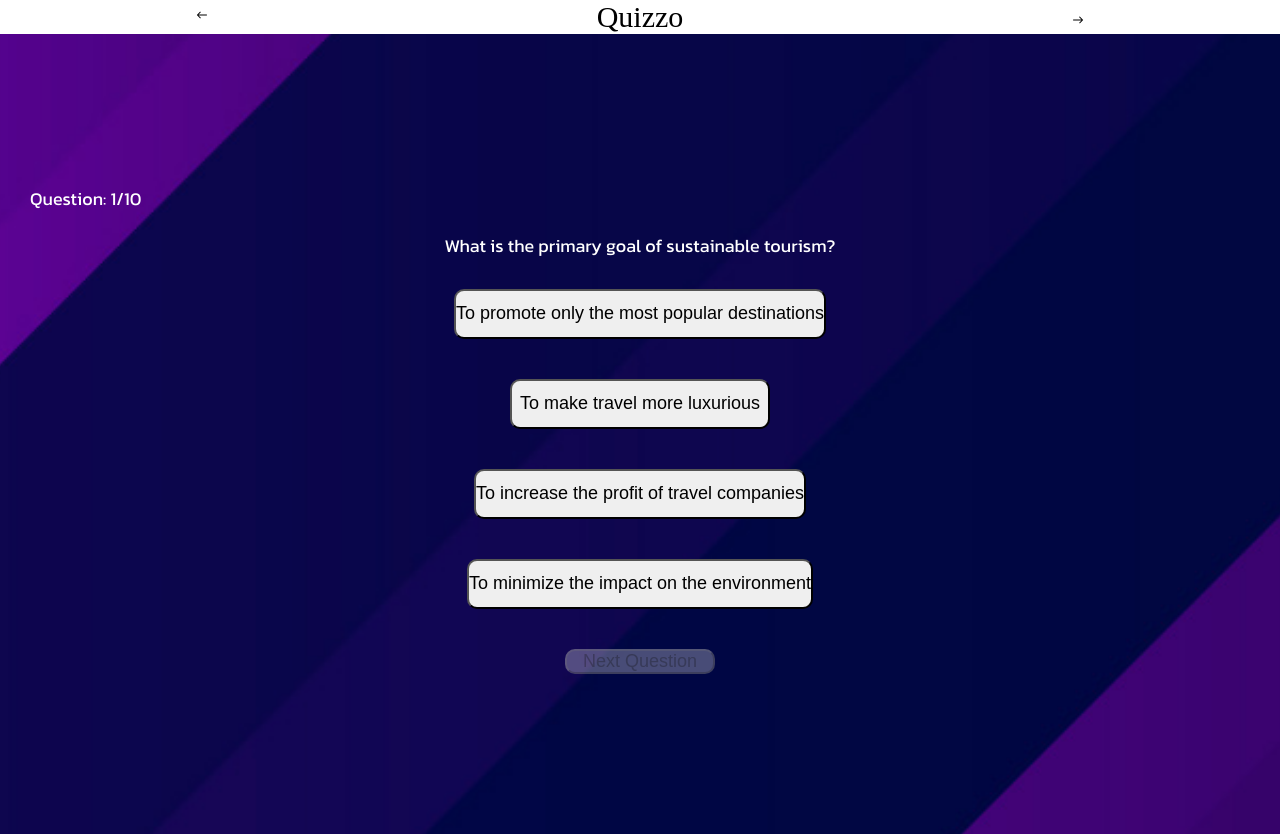
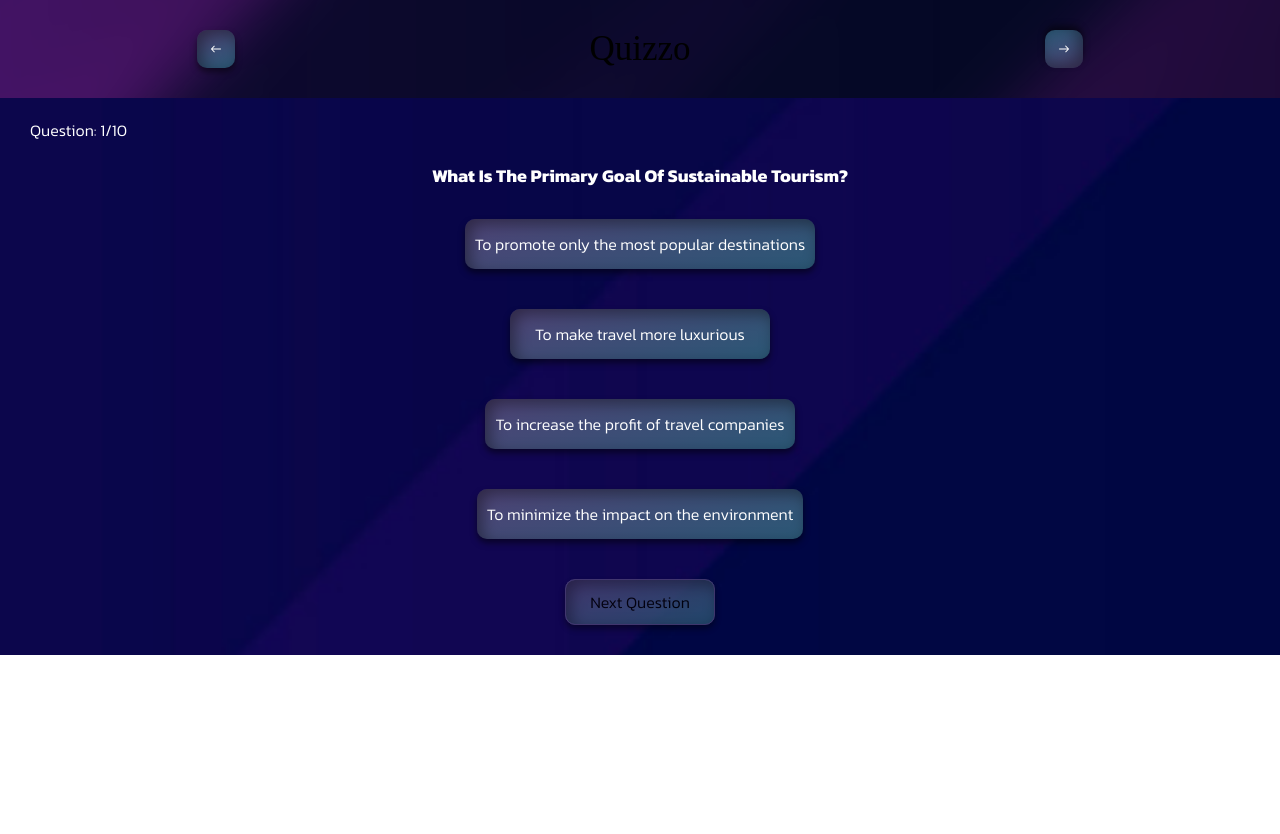
Before and after one commit to samuelefrni/quiz-app, a React (Vite) app: page / in a window 1280 px wide. Both pictures are taken after a click on the button "Play". After the commit the page ends 800 px from the top, so only its background shows below. Built offline with nearby package versions, Linux system fonts and the light colour scheme; a web font is replaced by a local one.

Commit message:
Third commit

```diff
--- a/src/App.tsx
+++ b/src/App.tsx
@@ -46,6 +46,12 @@ function App() {
     }
   };
 
+  const preaviusQuestion = (): void => {
+    if (number + 1 > 1) {
+      setNumber((prevState) => prevState - 1);
+    }
+  };
+
   return (
     <>
       <Routes>
@@ -62,6 +68,7 @@ function App() {
                 userAnswer={userAnswers ? userAnswers[number] : undefined}
                 checkAnswer={checkAnswer}
                 nextQuestion={nextQuestion}
+                preaviusQuestion={preaviusQuestion}
               />
             }
           />
--- a/src/components/Navbar/Navbar.module.css
+++ b/src/components/Navbar/Navbar.module.css
@@ -2,16 +2,29 @@
   display: flex;
   justify-content: space-around;
   align-items: center;
+  padding: 10px;
+  position: relative;
+  z-index: 1;
+  overflow: hidden;
 }
 
-.nav span {
+.nav img {
+  position: absolute;
+  z-index: -1;
+  width: 300%;
+  filter: blur(30px) grayscale(50%);
+}
+
+.nav button {
+  display: flex;
+  justify-content: center;
 }
 
 .nav h1 {
   font-family: "Nabla";
-  font-size: 30px;
+  font-size: 35px;
 }
 
-.nav span:last-child {
+.nav button:last-child {
   transform: rotate(180deg);
 }
--- a/src/components/Navbar/Navbar.tsx
+++ b/src/components/Navbar/Navbar.tsx
@@ -1,18 +1,21 @@
 import React from "react";
 import { IoIosArrowRoundBack } from "react-icons/io";
 import NavbarCSS from "./Navbar.module.css";
+import image from "../../assets/3534910.jpg";
+import { INavbarProps } from "../../utils/Interface/interface";
 
-const Navbar: React.FC = () => {
+const Navbar: React.FC<INavbarProps> = ({ nextQuestion, preaviusQuestion }) => {
   return (
     <>
       <nav className={NavbarCSS.nav}>
-        <span>
+        <img src={image} alt="" />
+        <button onClick={preaviusQuestion}>
           <IoIosArrowRoundBack />
-        </span>
+        </button>
         <h1>Quizzo</h1>
-        <span>
+        <button onClick={nextQuestion}>
           <IoIosArrowRoundBack />
-        </span>
+        </button>
       </nav>
     </>
   );
--- a/src/pages/Home/Home.tsx
+++ b/src/pages/Home/Home.tsx
@@ -18,10 +18,8 @@ const Home: React.FC<IHomeProps> = (props) => {
           Distinctio ducimus maxime est recusandae earum tempora quisquam id
           voluptatibus soluta?
         </p>
-        <button>
-          <Link onClick={startGame} to="/quiz">
-            Play
-          </Link>
+        <button onClick={startGame}>
+          <Link to="/quiz">Play</Link>
         </button>
       </div>
     </>
--- a/src/pages/Quiz/Quiz.module.css
+++ b/src/pages/Quiz/Quiz.module.css
@@ -7,13 +7,12 @@
   color: white;
   overflow: hidden;
   position: relative;
-  min-height: 100vh;
 }
 
 .image {
   position: absolute;
   z-index: -1;
-  width: 500%;
+  width: 700%;
   overflow: hidden;
 }
 
@@ -21,11 +20,15 @@
   margin-right: auto;
   padding: 10px;
   font-family: "Kanit";
+  font-size: 16px;
+  font-weight: 300;
 }
 
 .question {
   padding: 10px;
   font-family: "Kanit";
+  font-weight: 700;
+  text-transform: capitalize;
 }
 
 .answer {
@@ -35,15 +38,33 @@
   flex-direction: column;
 }
 
+button {
+  cursor: pointer;
+  padding: 10px;
+  margin: 20px;
+  border-radius: 10px;
+  color: white;
+  border: none;
+  background-image: linear-gradient(-20deg, #2b5876 0%, #4e4376 100%);
+  box-shadow: 0px 4px 6px rgba(0, 0, 0, 0.5),
+    inset 5px 5px 15px rgba(0, 0, 0, 0.4);
+  font-family: "Kanit";
+  font-weight: 300;
+  font-size: 16px;
+}
+
+button:disabled {
+  color: black;
+  opacity: 0.8;
+  border: 1px solid #4e4376;
+}
+
 .answer button {
   min-width: 260px;
   min-height: 50px;
-  margin: 20px;
-  border-radius: 10px;
 }
 
 .containerButton button {
-  margin: 20px;
   border-radius: 10px;
   min-width: 150px;
 }
--- a/src/pages/Quiz/Quiz.tsx
+++ b/src/pages/Quiz/Quiz.tsx
@@ -13,12 +13,13 @@ const Quiz: React.FC<IQuizProps> = ({
   questionNumber,
   totalQuestion,
   nextQuestion,
+  preaviusQuestion,
 }) => {
   const isLastQuestion = questionNumber === totalQuestion;
 
   return (
     <>
-      <Navbar />
+      <Navbar nextQuestion={nextQuestion} preaviusQuestion={preaviusQuestion} />
       <div className={QuizCSS.container}>
         <img className={QuizCSS.image} src={image} alt="" />
         <p className={QuizCSS.questionNumber}>
--- a/src/utils/Interface/interface.ts
+++ b/src/utils/Interface/interface.ts
@@ -23,9 +23,15 @@ export interface IQuizProps {
   questionNumber: number;
   totalQuestion: number;
   nextQuestion: () => void;
+  preaviusQuestion: () => void;
 }
 
 export interface IResultsProps {
   score: number;
   totalQuestion: number;
 }
+
+export interface INavbarProps {
+  nextQuestion: () => void;
+  preaviusQuestion: () => void;
+}
```
